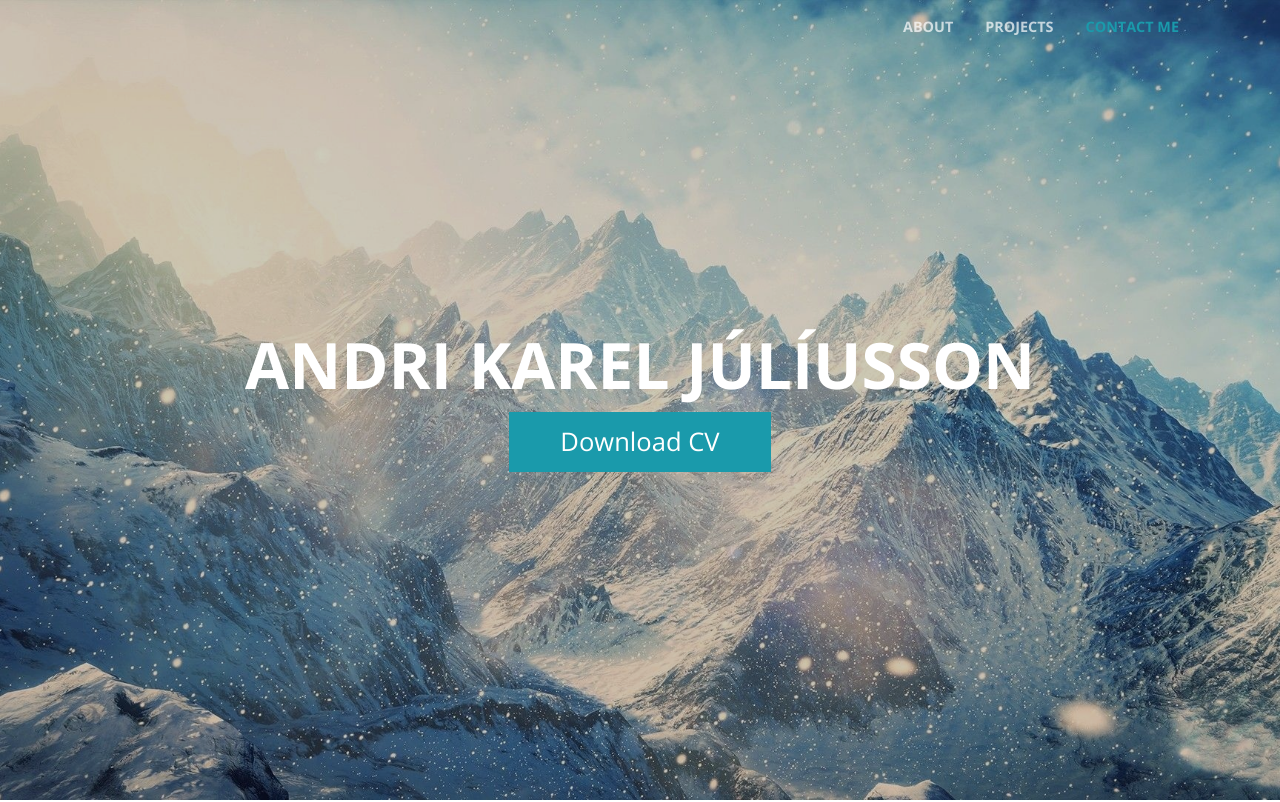
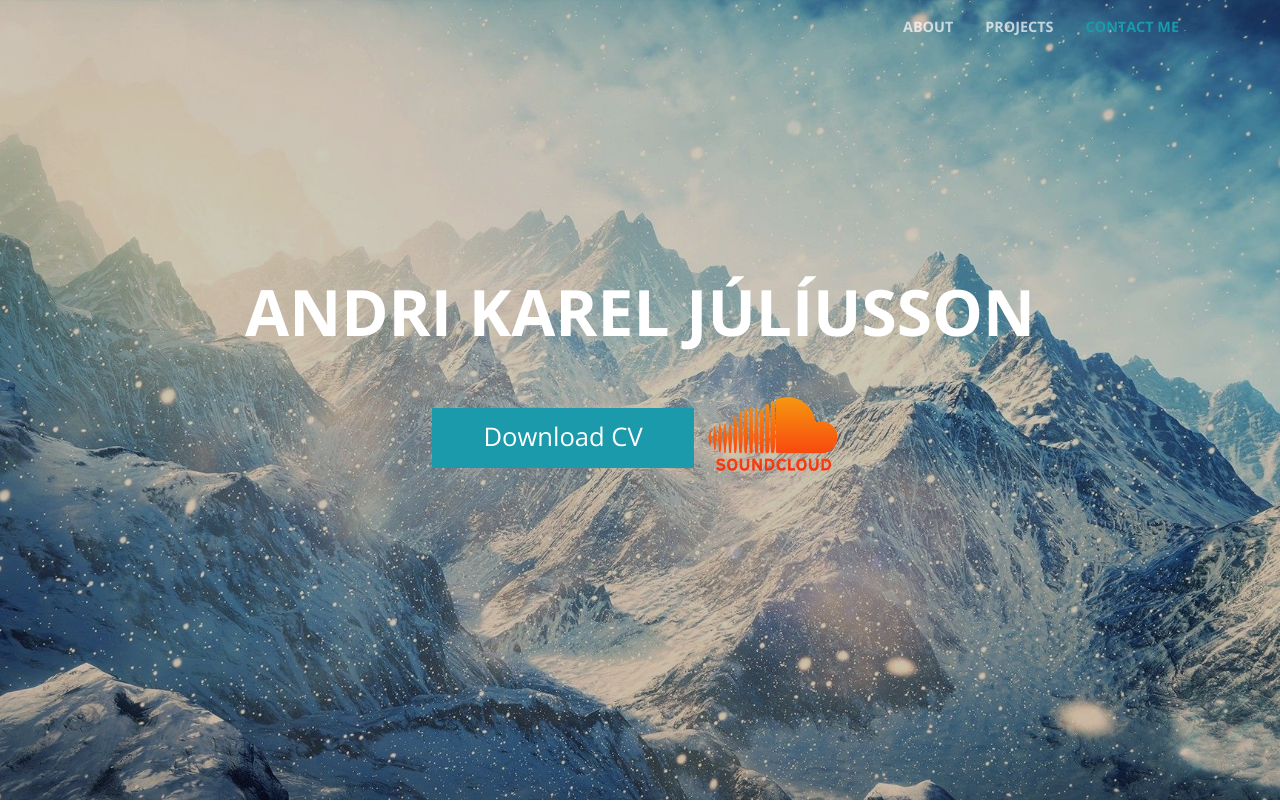
Before and after one commit to andrikarel/andrikarel.github.io, a website: page index.html in a window 1280 px wide. Shown: the top 802 px of the page. Drawn offline with nearby package versions, Linux system fonts and the light colour scheme.

Commit message:
soundcloud

```diff
--- a/css/creative.css
+++ b/css/creative.css
@@ -395,3 +395,7 @@ header.masthead p {
 .btn-primary:active, .btn-primary:focus {
   box-shadow: 0 0 0 0.2rem rgb(26, 154, 171) !important;
 }
+.soundcloud{
+  width: 150px;
+  height: 150px;
+}
--- a/index.html
+++ b/index.html
@@ -60,8 +60,10 @@
               <strong>Andri Karel Júlíusson</strong>
             </h1>
             <a href="./resources/CV Andri Karel Júlíusson.pdf" download="CV Andri Karel Júlíusson.pdf"><button class="btn-primary">Download CV</button></a>
+            <a href="https://soundcloud.com/andrikarel"><img class="soundcloud mb-3 sr-contact" src="./resources/social-Soundcloud-Icon.png"></img></a>
           </div>
           <div class="col-lg-8 mx-auto">
+
             <!-- <p class="text-faded mb-5">Start Bootstrap can help you build better websites using the Bootstrap CSS framework! Just download your template and start going, no strings attached!</p>
             <a class="btn btn-primary btn-xl js-scroll-trigger" href="#about">Find Out More</a> -->
           </div>
@@ -163,6 +165,7 @@
               <a href="mailto:andrikarel@internet.is">andrikarel@internet.is</a>
             </p>
           </div>
+
         </div>
       </div>
     </section>
```
Also changed, not shown: resources/social-Soundcloud-Icon.png (added).
